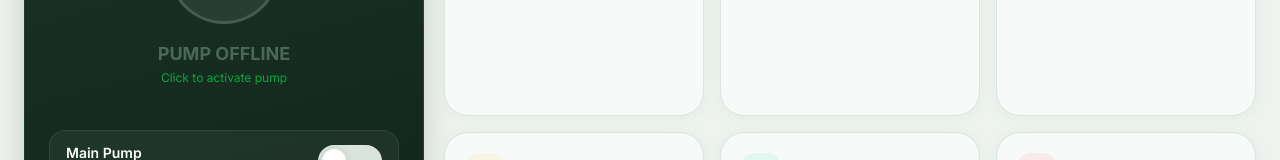
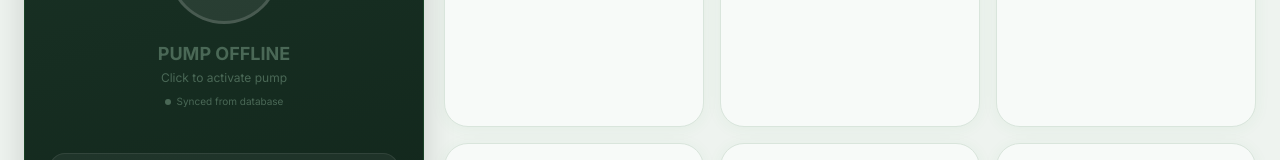
Before and after one commit to Justinadva/agrisense-ai, a Next.js app in the folder agrisense-ai/: page /irrigation in a window 1280 px wide. Shown: the part 351-511 px from the top of the page. Built offline with nearby package versions, Linux system fonts and the light colour scheme; no server answers; the database is empty.

Commit message:
fix: sync Irrigation UI pump state from DB pump_status (was hardcoded false)

```diff
--- a/agrisense-ai/app/irrigation/page.tsx
+++ b/agrisense-ai/app/irrigation/page.tsx
@@ -69,7 +69,14 @@ function PumpToggle({ active, onToggle }: { active: boolean; onToggle: () => voi
 
 export default function IrrigationPage() {
   useRealtimeData();
-  const { sensorData, pumpActive, pumpAutoMode, moistureThreshold, togglePump, toggleAutoMode, setMoistureThreshold } = useAgriStore();
+  const {
+    sensorData, pumpActive, pumpAutoMode, moistureThreshold,
+    togglePump, toggleAutoMode, setMoistureThreshold,
+  } = useAgriStore();
+
+  // pumpActive in store is synced from sensorData.pumpActive
+  // which is derived from DB pump_status — use sensorData as the single source of truth
+  const isPumpOn = sensorData.pumpActive;
 
   const aiInsights = [
     {
@@ -124,7 +131,7 @@ export default function IrrigationPage() {
           <div className="flex flex-col items-center py-6 gap-4">
             <motion.div
               animate={{
-                boxShadow: pumpActive
+                boxShadow: isPumpOn
                   ? ["0 0 0 0 rgba(47,158,68,0.4)", "0 0 0 24px rgba(47,158,68,0)", "0 0 0 0 rgba(47,158,68,0.4)"]
                   : "0 0 0 0 rgba(47,158,68,0)",
               }}
@@ -132,14 +139,14 @@ export default function IrrigationPage() {
               className="w-28 h-28 rounded-full flex items-center justify-center relative cursor-pointer"
               onClick={togglePump}
               style={{
-                background: pumpActive
+                background: isPumpOn
                   ? "linear-gradient(135deg,#2f9e44,#1f6f3d)"
                   : "rgba(255,255,255,0.08)",
-                border: `3px solid ${pumpActive ? "#22c55e" : "rgba(255,255,255,0.15)"}`,
+                border: `3px solid ${isPumpOn ? "#22c55e" : "rgba(255,255,255,0.15)"}`,
               }}
             >
-              <Power className="w-10 h-10" style={{ color: pumpActive ? "#fff" : "#4a6856" }} />
-              {pumpActive && (
+              <Power className="w-10 h-10" style={{ color: isPumpOn ? "#fff" : "#4a6856" }} />
+              {isPumpOn && (
                 <motion.div
                   className="absolute inset-0 rounded-full border-2 border-green-400"
                   animate={{ scale: [1, 1.3, 1.3], opacity: [0.6, 0, 0] }}
@@ -148,12 +155,19 @@ export default function IrrigationPage() {
               )}
             </motion.div>
             <div className="text-center">
-              <p className="font-bold text-lg" style={{ color: pumpActive ? "#4ade80" : "#4a6856" }}>
-                {pumpActive ? "PUMP ACTIVE" : "PUMP OFFLINE"}
+              <p className="font-bold text-lg" style={{ color: isPumpOn ? "#4ade80" : "#4a6856" }}>
+                {isPumpOn ? "PUMP ONLINE" : "PUMP OFFLINE"}
               </p>
-              <p className="text-xs mt-0.5 text-green-600">
-                {pumpActive ? "Water flowing at optimal rate" : "Click to activate pump"}
+              <p className="text-xs mt-0.5" style={{ color: isPumpOn ? "#86efac" : "#4a6856" }}>
+                {isPumpOn ? "Water flowing at optimal rate" : "Click to activate pump"}
               </p>
+              {/* DB sync badge */}
+              <div className="flex items-center justify-center gap-1.5 mt-2">
+                <span className="w-1.5 h-1.5 rounded-full" style={{ background: isPumpOn ? "#22c55e" : "#4a6856" }} />
+                <span className="text-[10px]" style={{ color: "#4a6856" }}>
+                  Synced from database
+                </span>
+              </div>
             </div>
           </div>
 
@@ -165,7 +179,7 @@ export default function IrrigationPage() {
                 <p className="text-sm font-semibold text-white">Main Pump</p>
                 <p className="text-xs text-green-600">Manual control</p>
               </div>
-              <PumpToggle active={pumpActive} onToggle={togglePump} />
+              <PumpToggle active={isPumpOn} onToggle={togglePump} />
             </div>
 
             <div className="flex items-center justify-between py-3 px-4 rounded-[16px]"
--- a/agrisense-ai/hooks/useRealtimeData.ts
+++ b/agrisense-ai/hooks/useRealtimeData.ts
@@ -7,8 +7,8 @@ import type { ChartPoint, AlertData, LogEntry } from "@/lib/mockData";
 import type { SensorLogRow } from "@/app/api/sensor-logs/route";
 
 // ─── Helpers ──────────────────────────────────────────────────────────────────
-// NOTE: Neon table has 5 columns: id, temperature, humidity, soil_moisture, created_at
-// Fields not in DB (pump_status, soil_raw_adc) are derived or defaulted below.
+// Neon table columns: id, temperature, humidity, soil_moisture, created_at
+// Optional columns that may also be present: pump_status, soil_raw_adc, mqtt_topic
 
 function deriveDisease(moisture: number): string {
   if (moisture < 30) return "Moisture Stress";
@@ -16,26 +16,31 @@ function deriveDisease(moisture: number): string {
 }
 
 function rowToSensorData(row: SensorLogRow): MqttSensorData {
+  // pump_status comes from the DB as a boolean (or null if column absent).
+  // Use it directly; fall back to false if the column doesn't exist yet.
+  const pumpOn = row.pump_status === true;
+
   return {
     soilMoisture: row.soil_moisture,
     temperature:  row.temperature,
     humidity:     row.humidity,
     aiConfidence: 90 + Math.round(Math.random() * 8),
     disease:      deriveDisease(row.soil_moisture),
-    waterFlow:    0,   // not available in current schema
+    waterFlow:    pumpOn ? parseFloat((1.5 + Math.random() * 3).toFixed(1)) : 0,
     tankCapacity: 70,
     phLevel:      parseFloat((6.2 + Math.random() * 0.8).toFixed(1)),
-    pumpActive:   false, // not available in current schema
+    pumpActive:   pumpOn,   // ← now reads real DB value
     timestamp:    row.created_at ? new Date(row.created_at).getTime() : Date.now(),
   };
 }
 
 function rowToChartPoint(row: SensorLogRow): ChartPoint {
   const t = row.created_at ? new Date(row.created_at) : new Date();
+  const pumpOn = row.pump_status === true;
   return {
     time:        `${t.getHours().toString().padStart(2, "0")}:${t.getMinutes().toString().padStart(2, "0")}`,
     moisture:    row.soil_moisture,
-    pump:        0,   // not available in current schema
+    pump:        pumpOn ? 80 : 0,   // visualise pump activity on charts
     confidence:  90 + Math.round(Math.random() * 8),
     temperature: row.temperature,
     healthScore: row.soil_moisture > 50 ? 90 : row.soil_moisture > 30 ? 65 : 40,
@@ -43,15 +48,16 @@ function rowToChartPoint(row: SensorLogRow): ChartPoint {
 }
 
 function rowToLogEntry(row: SensorLogRow): LogEntry {
+  const pumpOn = row.pump_status === true;
   return {
     id:       `${row.id}-${Date.now()}`,
     time:     row.created_at
       ? new Date(row.created_at).toLocaleTimeString("en-US", { hour12: false })
       : new Date().toLocaleTimeString("en-US", { hour12: false }),
     sensor:   "ESP8266",
-    event:    "Sensor reading received",
+    event:    pumpOn ? "Pump ON — Auto irrigation" : "Sensor reading received",
     status:   row.soil_moisture < 30 ? "warning" : "info",
-    aiResult: `Soil ${row.soil_moisture}% | T:${row.temperature}°C | H:${row.humidity}%`,
+    aiResult: `Soil ${row.soil_moisture}% | T:${row.temperature}°C | H:${row.humidity}% | Pump:${pumpOn ? "ON" : "OFF"}`,
   };
 }
 
```
